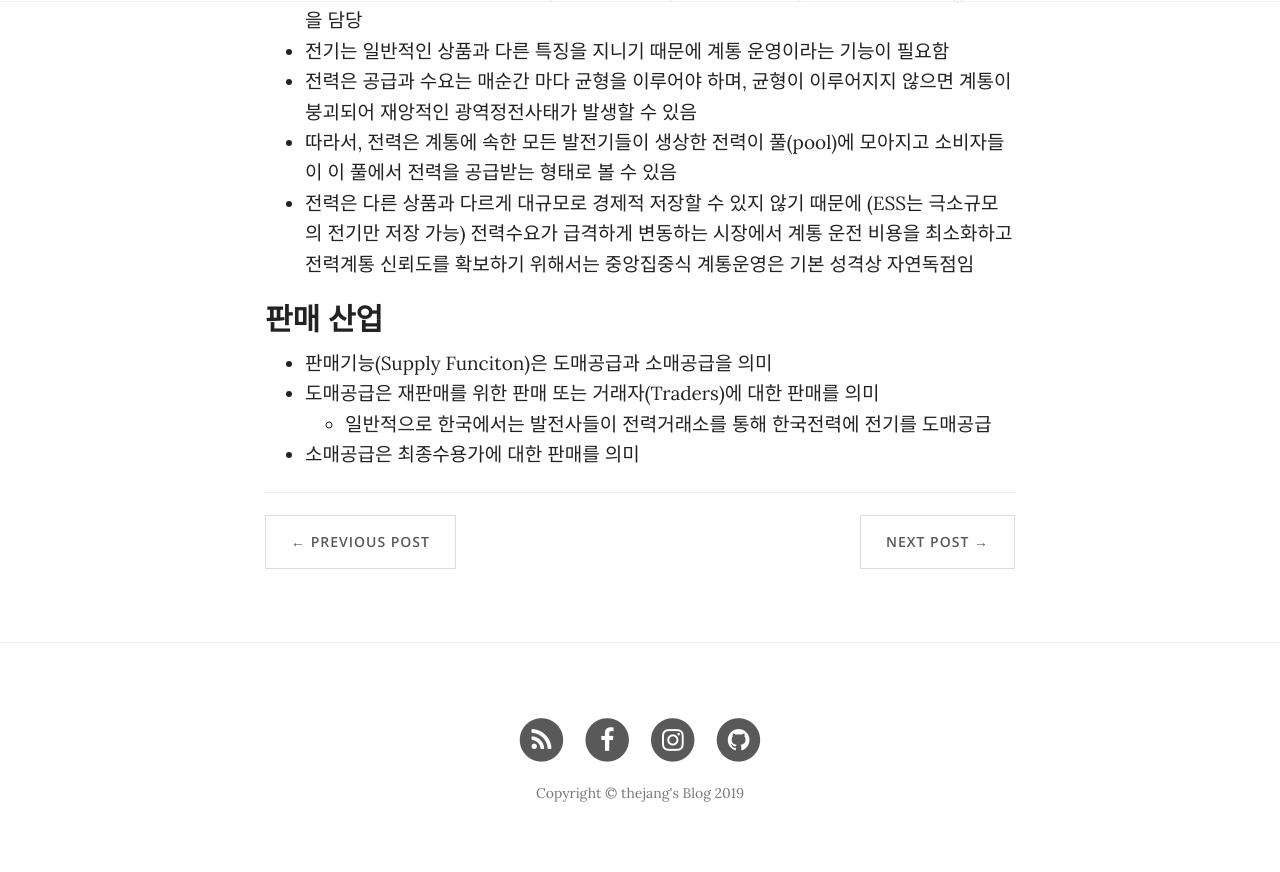
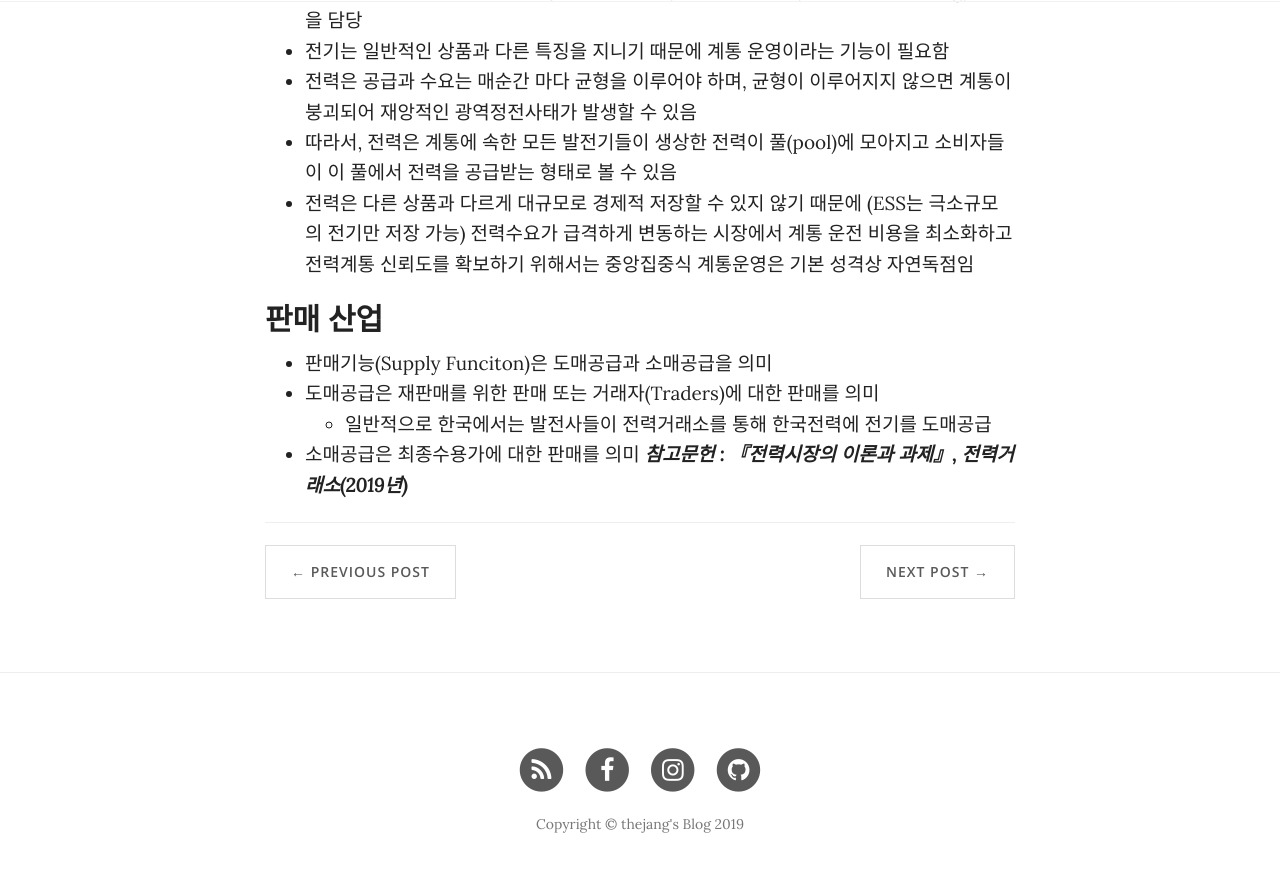
Before and after one commit to thejang90/thejang90.github.io, a Jekyll site: the page built from _posts/2019-12-28-전력산업의기능.md, in a window 1280 px wide and 900 px high, scrolled down 1536 px. Shown: the top 872 px of the window. Built offline with Jekyll 4.4.1, drawn with Linux system fonts in a browser that asks for light colours; nearby versions of some CDN libraries; comment, search, counter and statistics services are not loaded.

Commit message:
참고문헌 추가

```diff
--- a/_posts/2019-12-28-전력산업의기능.md
+++ b/_posts/2019-12-28-전력산업의기능.md
@@ -47,3 +47,4 @@ chapter : Ch.0
 - 도매공급은 재판매를 위한 판매 또는 거래자(Traders)에 대한 판매를 의미
     - 일반적으로 한국에서는 발전사들이 전력거래소를 통해 한국전력에 전기를 도매공급
 - 소매공급은 최종수용가에 대한 판매를 의미
+ ***참고문헌 : 『전력시장의 이론과 과제』, 전력거래소(2019년)***
```
Also changed, not shown: _posts/2019-12-29-전력산업의기능-part2.md (+1 -0 lines).
